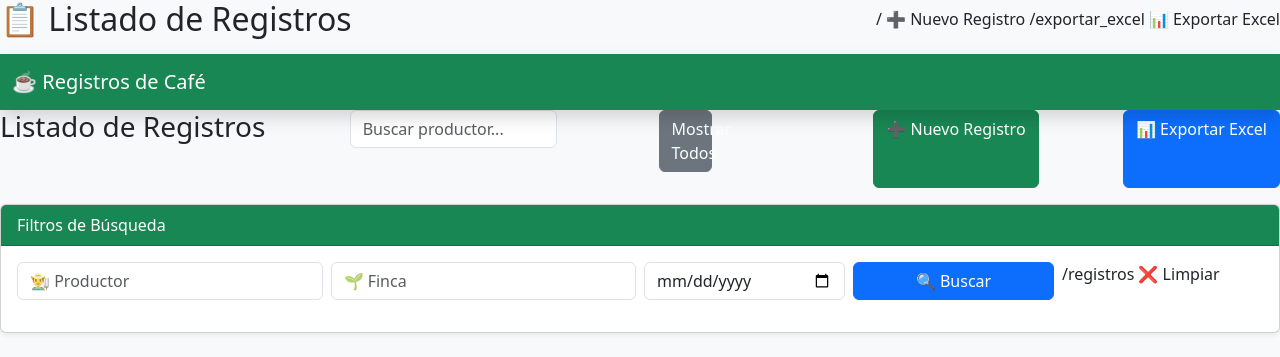
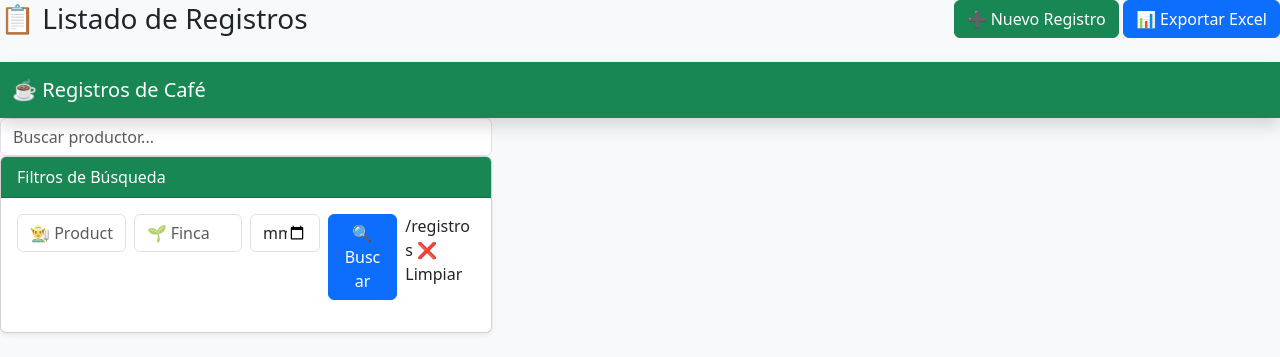
Before and after one commit to asiste-png/sistema-cafe, a Flask app: page /registros in a window 1280 px wide. Shown: the top 357 px of the page. Run offline with Flask 3, Linux system fonts and the light colour scheme; data that the repository does not hold is empty.

Commit message:
Mejoras visuales en registros y dashboard

```diff
--- a/templates/registros.html
+++ b/templates/registros.html
@@ -1,16 +1,18 @@
-<div class="d-flex justify-content-between align-items-center mb-3">
+<div class="d-flex justify-content-between align-items-center mb-4">
 
-    <h2 class="mb-0">
+    <h3 class="mb-0">
         📋 Listado de Registros
-    </h2>
+    </h3>
 
     <div>
 
-        /
+        <a href="/"
+           class="btn btn-success">
             ➕ Nuevo Registro
         </a>
 
-        /exportar_excel
+        <a href="/exportar_excel"
+           class="btn btn-primary">
             📊 Exportar Excel
         </a>
 
@@ -25,8 +27,6 @@
 
     <meta charset="UTF-8">
     <meta name="viewport" content="width=device-width, initial-scale=1">
-
-    <title>Registros de Café</title>
 
     <link href="https://cdn.jsdelivr.net/npm/bootstrap@5.3.3/dist/css/bootstrap.min.css" rel="stylesheet">
 
@@ -44,8 +44,6 @@
 
 <div class="d-flex justify-content-between mb-3">
 
-        <h3>Listado de Registros</h3>
-        <form method="GET" action="/registros" class="mb-3">
 
     <div class="row">
 
@@ -58,41 +56,6 @@
                 placeholder="Buscar productor..."
                 value="{{ busqueda }}"
             >
-
-        </div>
-
-        <div class="col-md-2">
-
-            </button>
-
-        </div>
-
-        <div class="col-md-2">
-
-            <a
-                href="/registros"
-                class="btn btn-secondary w-100">
-
-                Mostrar Todos
-
-            </a>
-
-        </div>
-
-    </div>
-
-</form>
-
-
-       <a href="/" class="btn btn-success">
-    ➕ Nuevo Registro
-</a>
-        <a href="/exportar_excel" class="btn btn-primary">
-    📊 Exportar Excel
-</a>
-
-    </div>
-
     <div class="card shadow-sm mb-4">
 
     <div class="card-header bg-success text-white">
```
